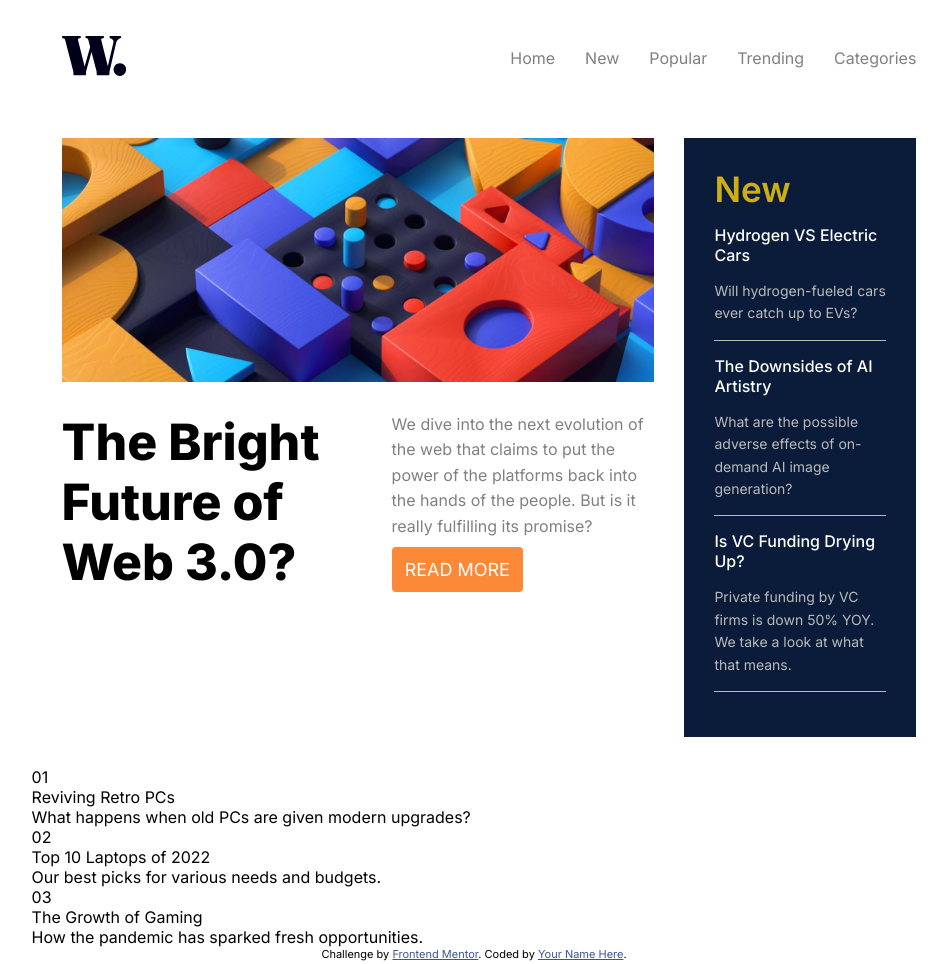
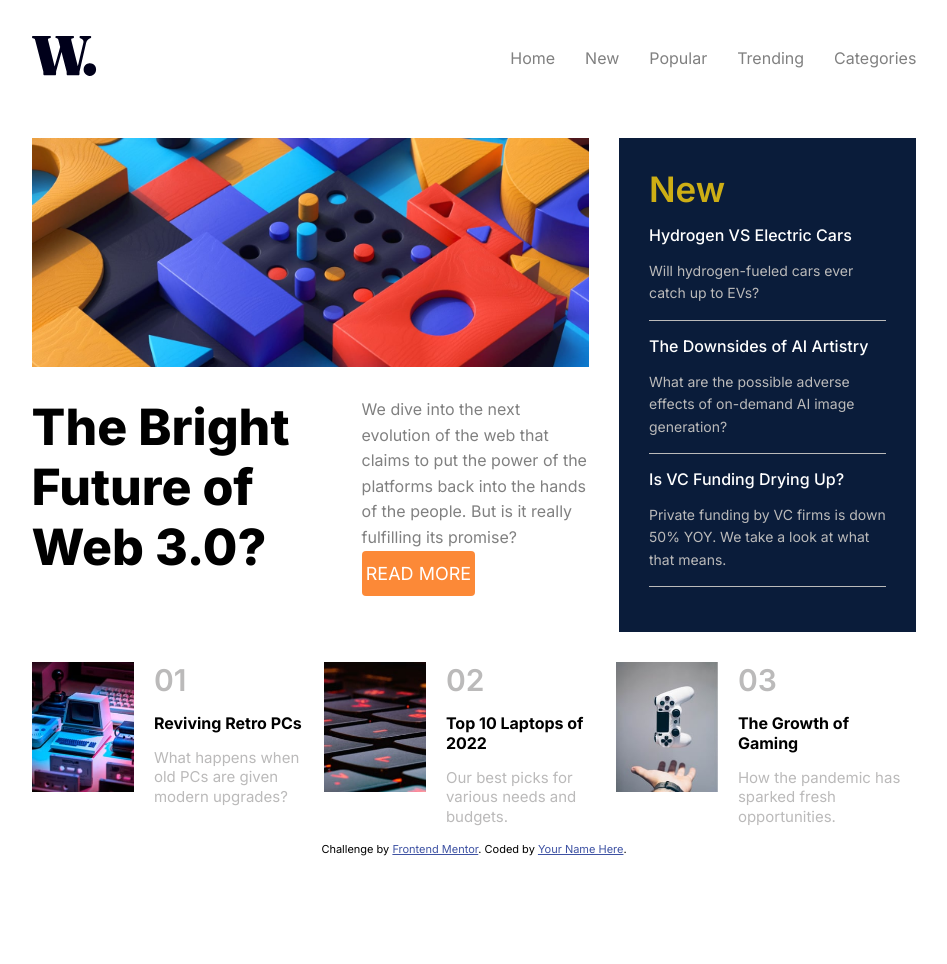
Before and after one commit to simonalorenc/news-homepage-main, a plain HTML site: page index.html in a window 1280 px wide. Shown: the whole page, without its empty margins (166-1113 px from the left). After the commit the page ends 864 px from the top, so only its background shows below. Drawn offline with Linux system fonts and the light colour scheme.

Commit message:
desktopReady

```diff
--- a/index.html
+++ b/index.html
@@ -61,23 +61,28 @@
         </div>
         <div class="small-components">
           <div class="small-component">
-            <div class="small-component__img"></div>
+            <img src="assets/images/image-retro-pcs.jpg">
+            <div class="small-component__content">
               <div class="small-component__number">01</div>
               <div class="small-component__title">Reviving Retro PCs</div>
-            <div class="small-component__text">  What happens when old PCs are given modern upgrades?
+              <div class="small-component__text">  What happens when old PCs are given modern upgrades?</div>
             </div>
           </div>
           <div class="small-component">
-            <div class="small-component__img"></div>
+            <img src="assets/images/image-top-laptops.jpg">
+            <div class="small-component__content">
               <div class="small-component__number">02</div>
               <div class="small-component__title">Top 10 Laptops of 2022</div>
               <div class="small-component__text">Our best picks for various needs and budgets.</div>
             </div>
+          </div>
           <div class="small-component">
-            <div class="small-component__img"></div>
+            <img src="assets/images/image-gaming-growth.jpg">
+            <div class="small-component__content">
               <div class="small-component__number">03</div>
               <div class="small-component__title">The Growth of Gaming</div>
               <div class="small-component__text">How the pandemic has sparked fresh opportunities.</div>
+            </div>
           </div>
         </div>
       </div>
--- a/styles.scss
+++ b/styles.scss
@@ -36,9 +36,9 @@ body{
     align-items: center;
     height: 100px;
 
-    & &__logo{
-        padding: 0px 30px;
-    }
+    // & &__logo{
+    //     padding: 0px 30px;
+    // }
 
     & &__menu{
         display: flex;
@@ -66,9 +66,9 @@ body{
 .main-component{
     display: flex;
     flex-direction: column;
-    width: 67%;
+    width: 63%;
     height: 100%;
-    padding: 30px 30px 0px 30px;
+    padding: 30px 30px 0px 0px;
 
     & &__info{
         display: flex;
@@ -147,3 +147,41 @@ body{
         border-bottom: solid var(--color-newsText) 0.5px;
     }
 }
+
+.small-components{
+    display: flex;
+    flex-direction: row;
+    max-height: 130px;
+    margin-bottom: 50px;
+}
+
+.small-component{
+    width: 33%;
+    display: flex;
+    flex-direction: row;
+    justify-content: space-between;
+
+    & &__content{
+        display: flex;
+        flex-direction: column;
+        margin-left: 20px;
+    }
+
+    & &__number{
+        font-size: 30px;
+        font-weight: 600;
+        color: var(--color-newsText);
+    }
+
+    & &__title{
+        margin: 15px 0px;
+        font-weight: 700;
+    }
+
+    & &__text{
+        font-size: 15px;
+        color: var(--color-newsText);
+        line-height: 1.2rem;
+        font-weight: 400;
+    }
+}
```
Also changed, not shown: styles.css, styles.min.css. Lines whose indentation alone changed are shown as unchanged.
